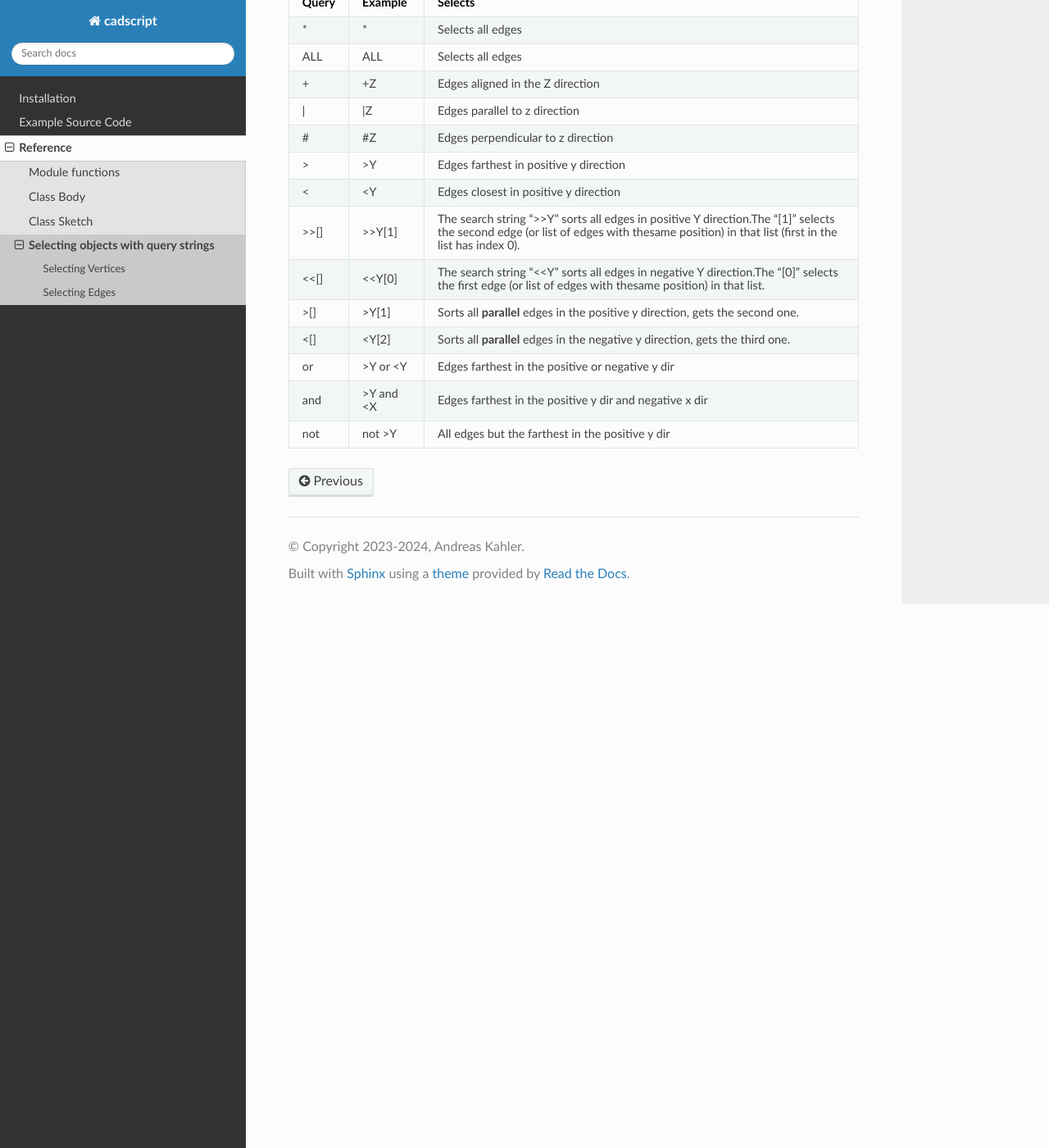
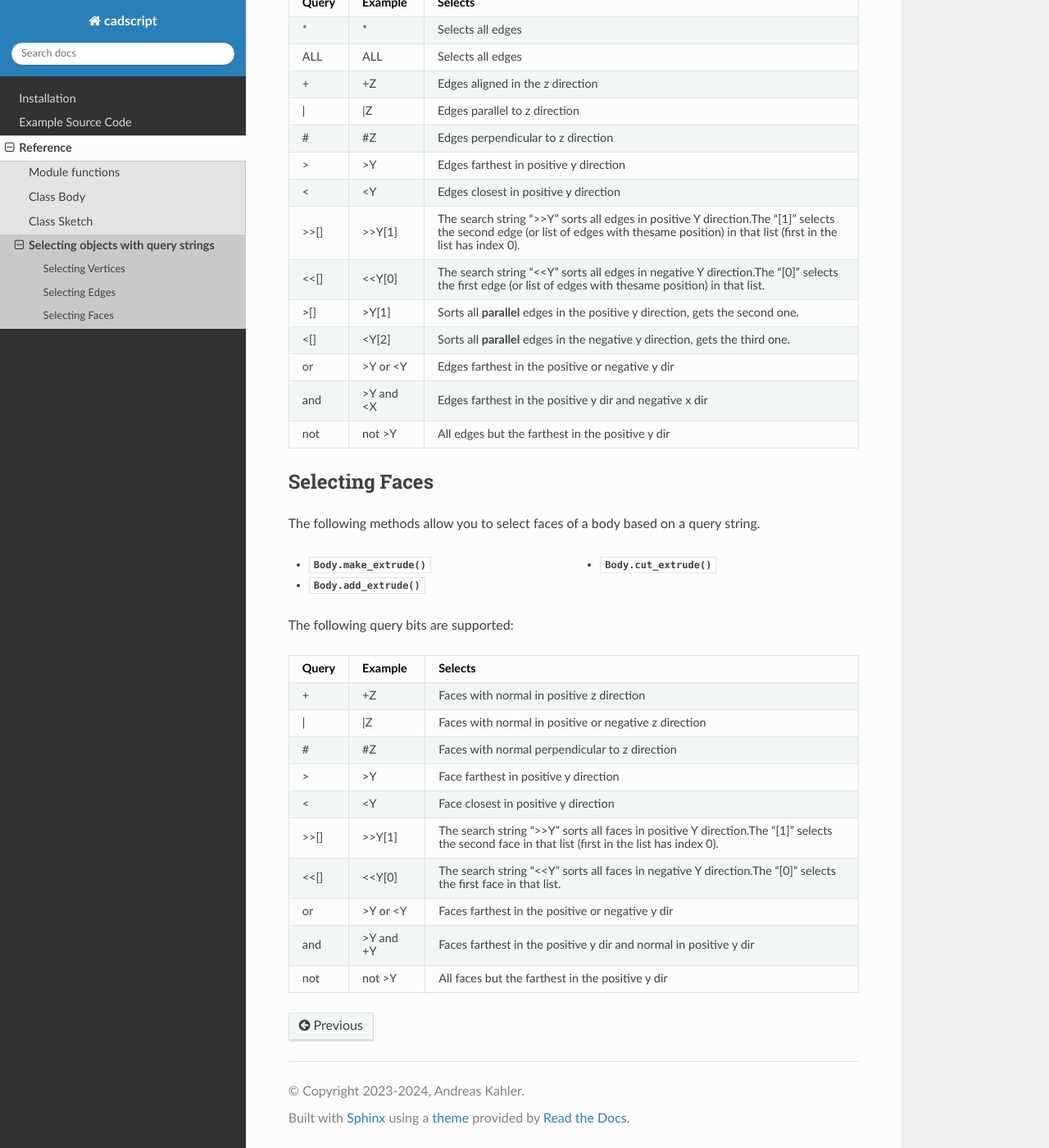
Before and after one commit to cadscriptHQ/cadscript, a Sphinx documentation site: the page built from docs/source/ref_query_string.rst, in a window 1280 px wide and 1400 px high, scrolled down 998 px. Shown: the whole window at 82% size. Built offline with Sphinx 7.4.7 and the Read the Docs theme 2.0.0, drawn with Linux system fonts in a browser that asks for light colours; pages that are not in the unit, such as notebooks, are missing from menus; a script that is not in the unit is left out; some of the changed text lies outside the part shown.

Commit message:
docuemnt face selection #15

```diff
--- a/docs/source/ref_query_string.rst
+++ b/docs/source/ref_query_string.rst
@@ -66,7 +66,7 @@ Selecting Edges
 ---------------
 
 
-The following methods allow you to select points (aka vertices) in a sketch based on a query string.
+The following methods allow you to edges of a body based on a query string.
 
 .. hlist::
 
@@ -91,7 +91,7 @@ The following query bits are supported:
      - Selects all edges
    * - \+
      - \+Z
-     - Edges aligned in the Z direction
+     - Edges aligned in the z direction
    * - \|
      - \|Z
      - Edges parallel to z direction
@@ -129,3 +129,62 @@ The following query bits are supported:
    * - not
      - not >Y
      - All edges but the farthest in the positive y dir
+
+
+
+.. _query_faces:
+
+Selecting Faces
+---------------
+
+
+The following methods allow you to select faces of a body based on a query string.
+
+.. hlist::
+
+    * :py:meth:`Body.make_extrude`
+    * :py:meth:`Body.add_extrude`
+    * :py:meth:`Body.cut_extrude`
+
+The following query bits are supported:
+
+
+
+.. list-table::
+   :header-rows: 1
+
+   * - Query
+     - Example
+     - Selects
+   * - \+
+     - \+Z
+     - Faces with normal in positive z direction
+   * - \|
+     - \|Z
+     - Faces with normal in positive or negative z direction
+   * - #
+     - #Z
+     - Faces with normal perpendicular to z direction
+   * - >
+     - >Y
+     - Face farthest in positive y direction
+   * - <
+     - <Y
+     - Face closest in positive y direction
+   * - >>[]
+     - >>Y[1]
+     - The search string ">>Y" sorts all faces in positive Y direction.\
+       The "[1]" selects the second face in that list (first in the list has index 0).
+   * - <<[]
+     - <<Y[0]
+     - The search string "<<Y" sorts all faces in negative Y direction.\
+       The "[0]" selects the first face in that list.
+   * - or
+     - >Y or <Y
+     - Faces farthest in the positive or negative y dir
+   * - and
+     - >Y and +Y
+     - Faces farthest in the positive y dir and normal in positive y dir
+   * - not
+     - not >Y
+     - All faces but the farthest in the positive y dir
```
Also changed, not shown: 1 other file.
